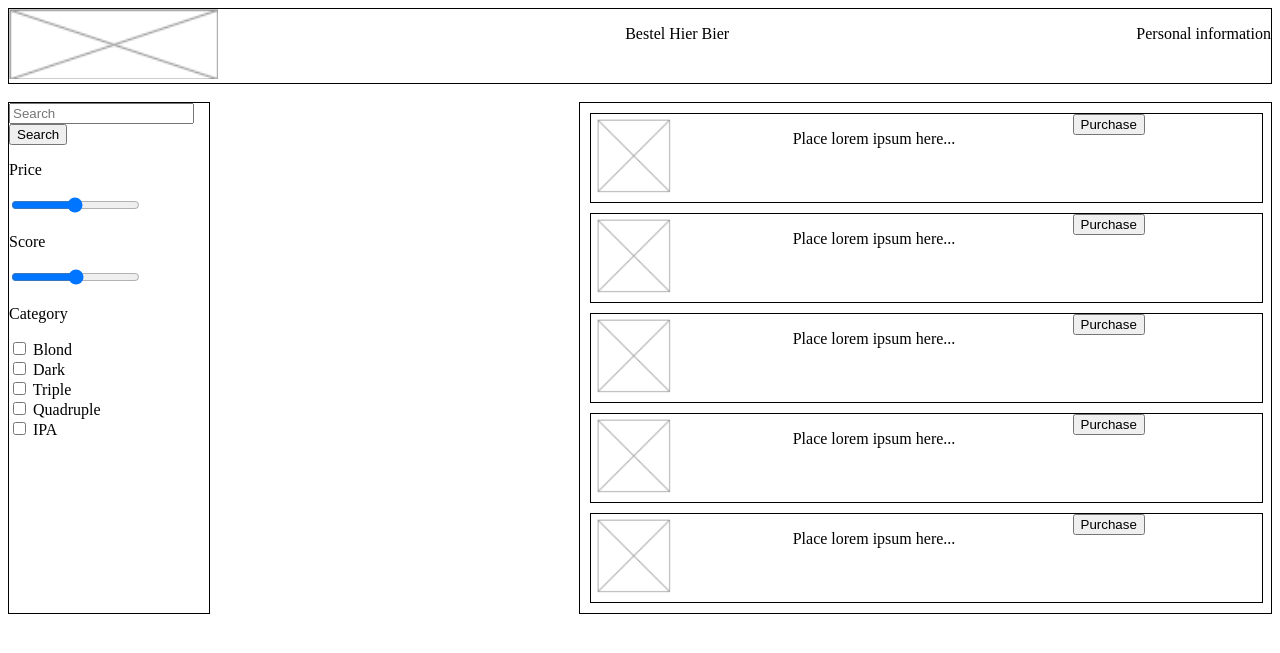
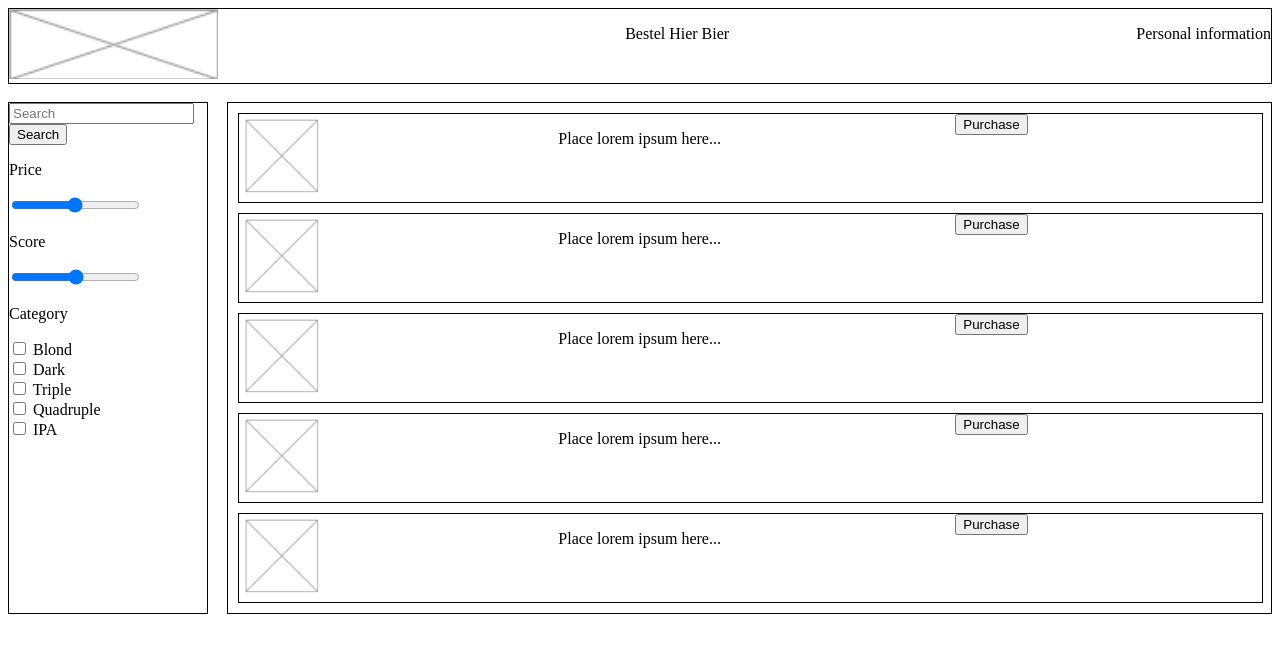
Before and after one commit to MPFGlaser/BestelHierBier, a PHP site: page / in a window 1280 px wide. Shown: the top 653 px of the page. Run offline with PHP 8.4, Linux system fonts and the light colour scheme.

Commit message:
Fixed annoying bug

```diff
--- a/www/style.css
+++ b/www/style.css
@@ -20,7 +20,7 @@
 
 .div-container-content{
     display: grid;
-    grid-template-columns: auto auto;
+    grid-template-columns: 200px auto;
     grid-column-gap: 1.5%;
 }
 
--- a/www/style_mobile.css
+++ b/www/style_mobile.css
@@ -6,6 +6,8 @@
     .mobileLogo{
         display: block;
         text-align: center;
+        border-width: thin;
+        border-style: solid;
     }
 
     .mobileLogo img{
```
